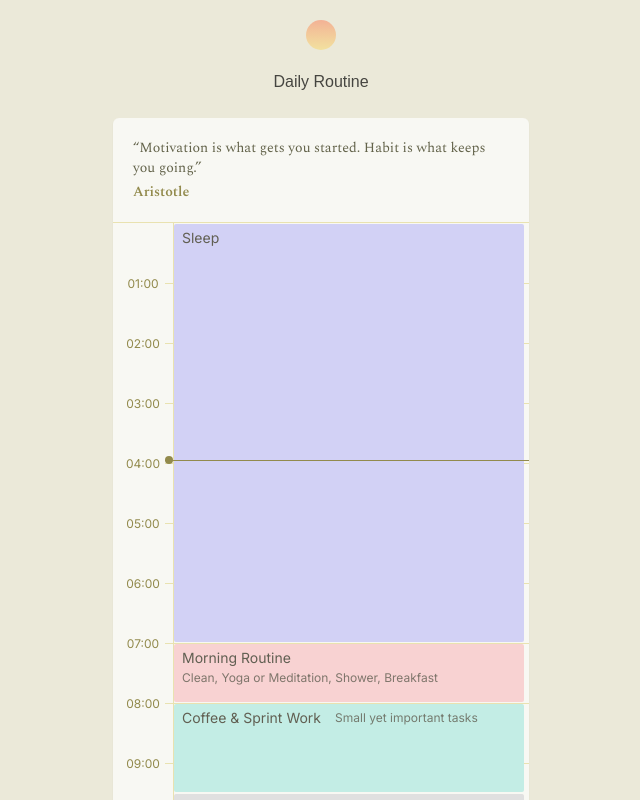
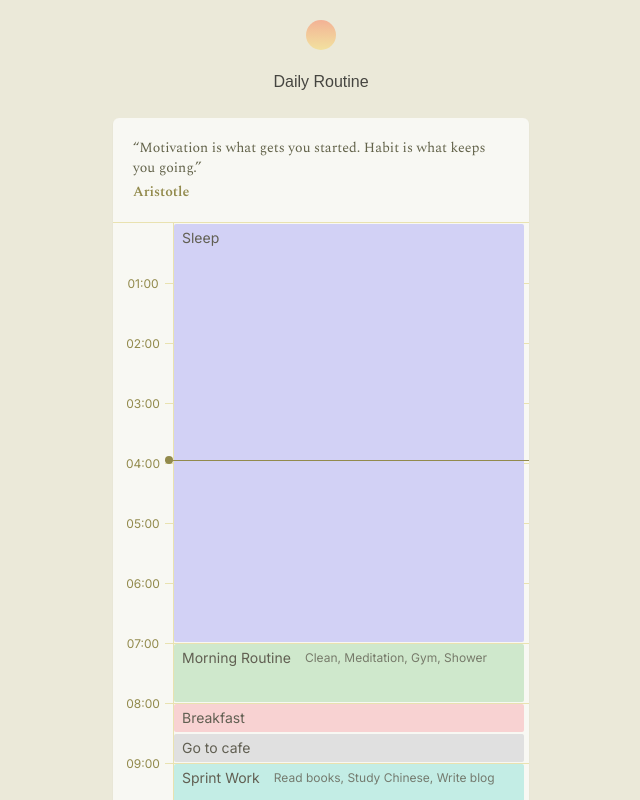
Before and after one commit to uzura89/my-daily-routine, a Next.js app: page / in a window 1280 px wide. Shown: the top 800 px of the page, without its empty margins (319-959 px from the left). Built offline with nearby package versions, Linux system fonts and the light colour scheme; a web font is replaced by a local one.

Commit message:
bangkok schedule

```diff
--- a/src/data/timetable.ts
+++ b/src/data/timetable.ts
@@ -10,6 +10,103 @@ const ITEM_COLOR_YELLOW = "#f7efcf";
 const ITEM_COLOR_BLUE = "#cce4fc";
 
 export const timetable: TimetableType = {
+  name: "Daily Routine",
+  items: [
+    {
+      name: "Sleep",
+      memo: "",
+      start: "00:00",
+      end: "07:00",
+      color: ITEM_COLOR_PURPLE,
+    },
+    {
+      name: "Morning Routine",
+      memo: "Clean, Meditation, Gym, Shower",
+      start: "07:00",
+      end: "08:00",
+      color: ITEM_COLOR_GREEN,
+    },
+    {
+      name: "Breakfast",
+      memo: "",
+      start: "08:00",
+      end: "08:30",
+      color: ITEM_COLOR_ORANGE,
+    },
+    {
+      name: "Go to cafe",
+      memo: "",
+      start: "08:30",
+      end: "09:00",
+      color: ITEM_COLOR_GRAY,
+    },
+    {
+      name: "Sprint Work",
+      memo: "Read books, Study Chinese, Write blog",
+      start: "09:00",
+      end: "11:00",
+      color: ITEM_COLOR_CYAN,
+    },
+    {
+      name: "Lunch",
+      memo: "",
+      start: "11:00",
+      end: "12:00",
+      color: ITEM_COLOR_ORANGE,
+    },
+    {
+      name: "Deep Work",
+      memo: "Code",
+      start: "12:00",
+      end: "16:00",
+      color: ITEM_COLOR_CYAN,
+    },
+    {
+      name: "Light work or Sightseeing",
+      memo: "Work at bar or go sightseeing",
+      start: "16:00",
+      end: "18:00",
+      color: ITEM_COLOR_CYAN,
+    },
+    {
+      name: "Dinner",
+      memo: "Eat at restaurant",
+      start: "18:00",
+      end: "19:00",
+      color: ITEM_COLOR_ORANGE,
+    },
+    {
+      name: "Go home",
+      memo: "",
+      start: "19:00",
+      end: "19:30",
+      color: ITEM_COLOR_GRAY,
+    },
+    {
+      name: "Free Time",
+      memo: "",
+      start: "19:30",
+      end: "21:00",
+      color: ITEM_COLOR_YELLOW,
+    },
+    {
+      name: "Diary & Reading",
+      memo: "Put away electronic devices, make herbal tea, check long-term goals & plan for tomorrow, read books",
+      start: "21:00",
+      end: "23:00",
+      color: ITEM_COLOR_BLUE,
+    },
+    {
+      name: "Sleep",
+      memo: "No smartphone",
+      start: "23:00",
+      end: "24:00",
+      color: ITEM_COLOR_PURPLE,
+    },
+  ],
+};
+
+export const timetable_tokyo: TimetableType = {
   name: "Daily Routine",
   items: [
     {
```
